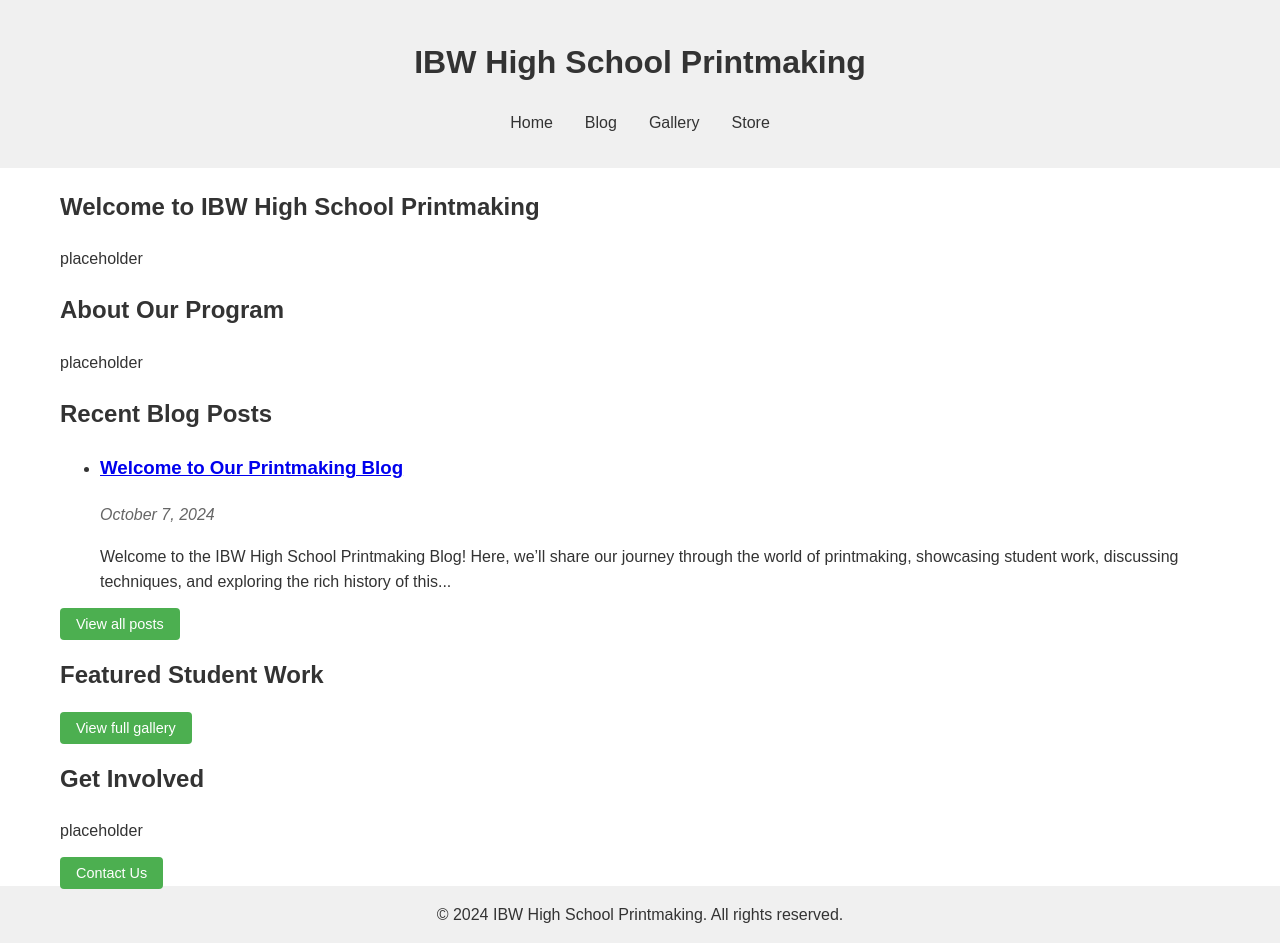
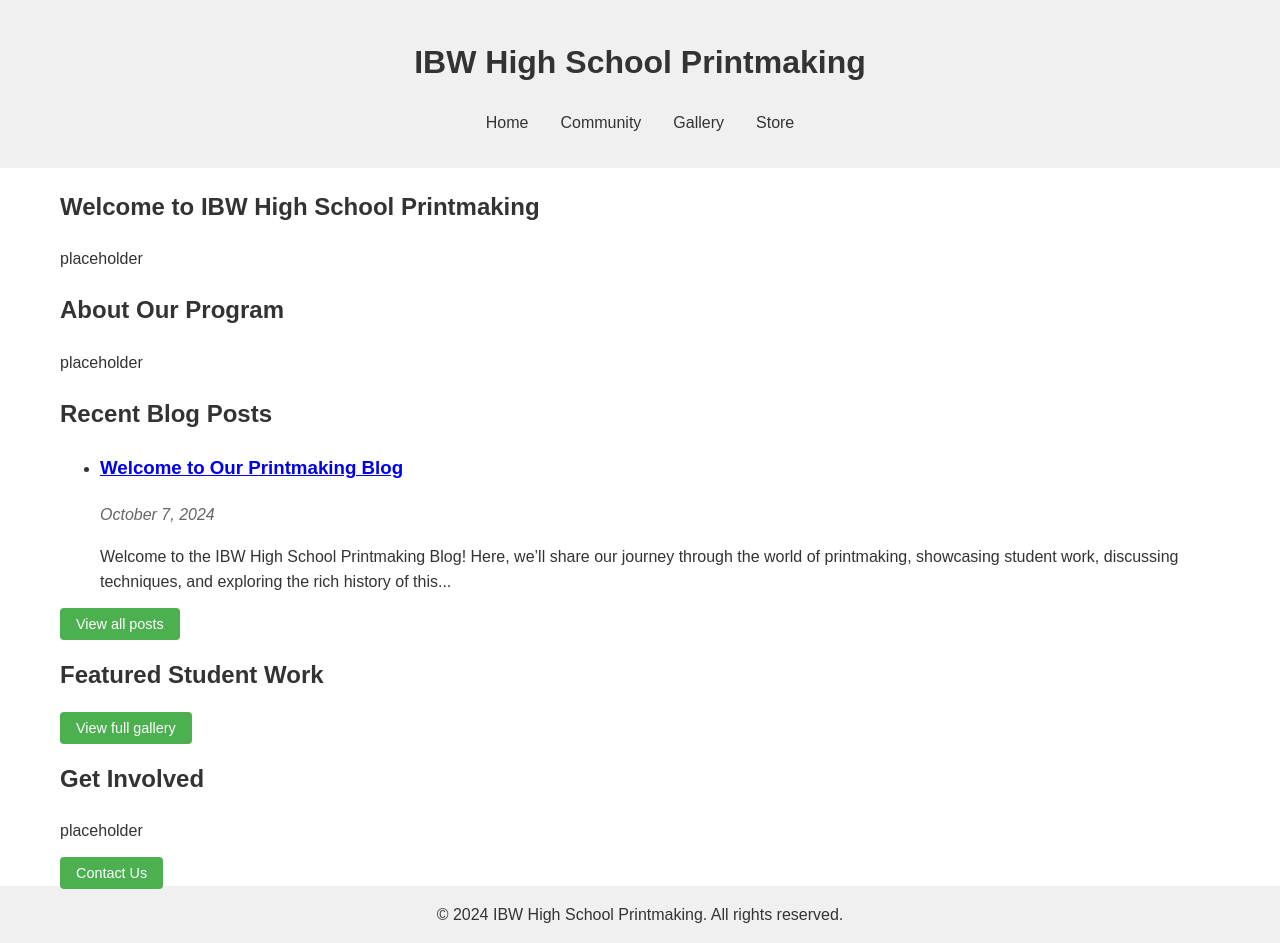
Before and after one commit to IBWPrintmaking/IBWPrintmaking.github.io, a Jekyll site: the page built from index.html, in a window 1280 px wide. Built offline with Jekyll 4.4.1, drawn with Linux system fonts in a browser that asks for light colours.

Commit message:
blog changed to community

```diff
--- a/_includes/header.html
+++ b/_includes/header.html
@@ -4,7 +4,7 @@
       <nav>
         <ul>
           <li><a href="{{ '/' | relative_url }}">Home</a></li>
-          <li><a href="{{ '/blog.html' | relative_url }}">Blog</a></li>
+          <li><a href="{{ '/blog.html' | relative_url }}">Community</a></li>
           <li><a href="{{ '/gallery.html' | relative_url }}">Gallery</a></li>
           <li><a href="{{ '/store.html' | relative_url }}">Store</a></li>
         </ul>
```
